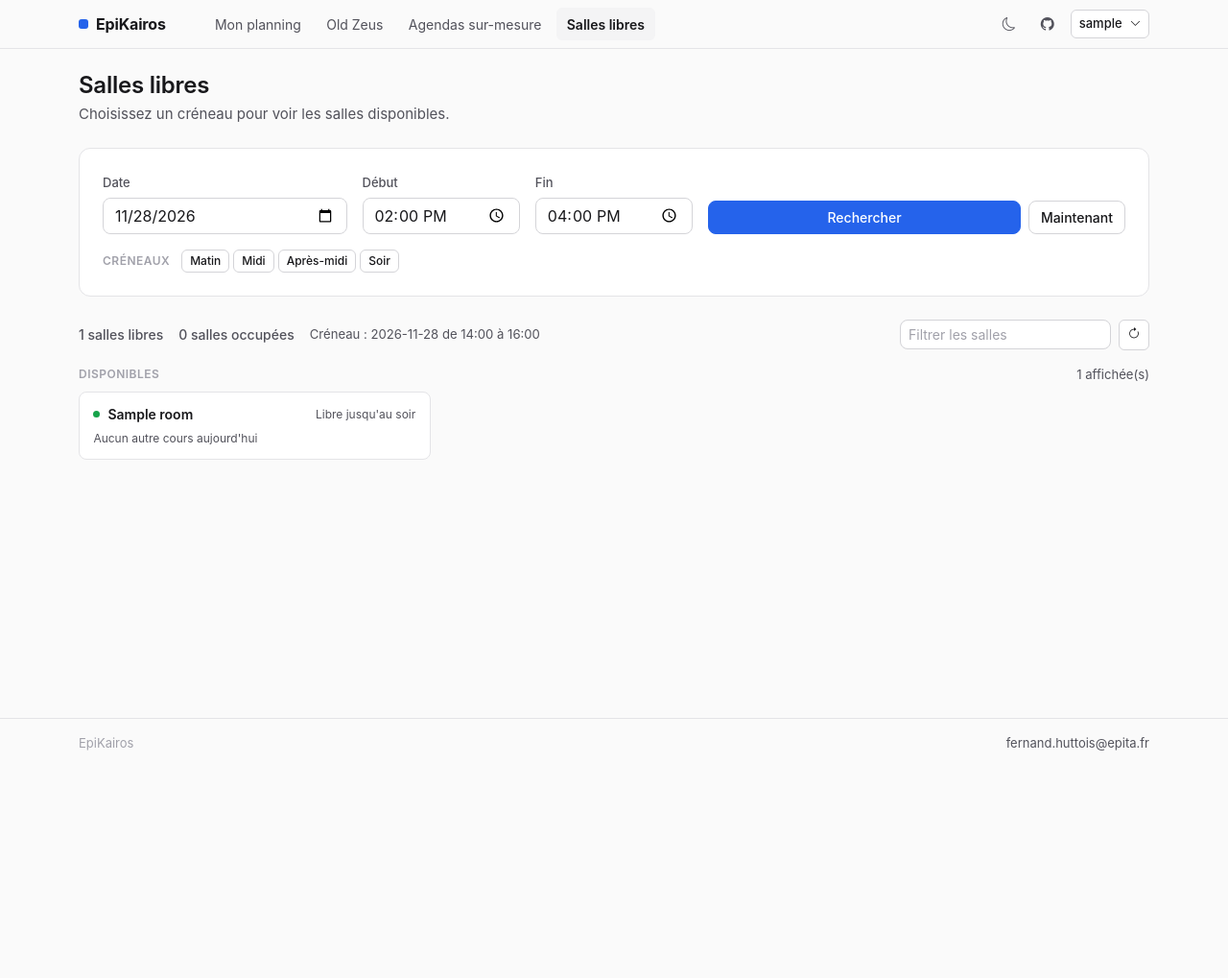
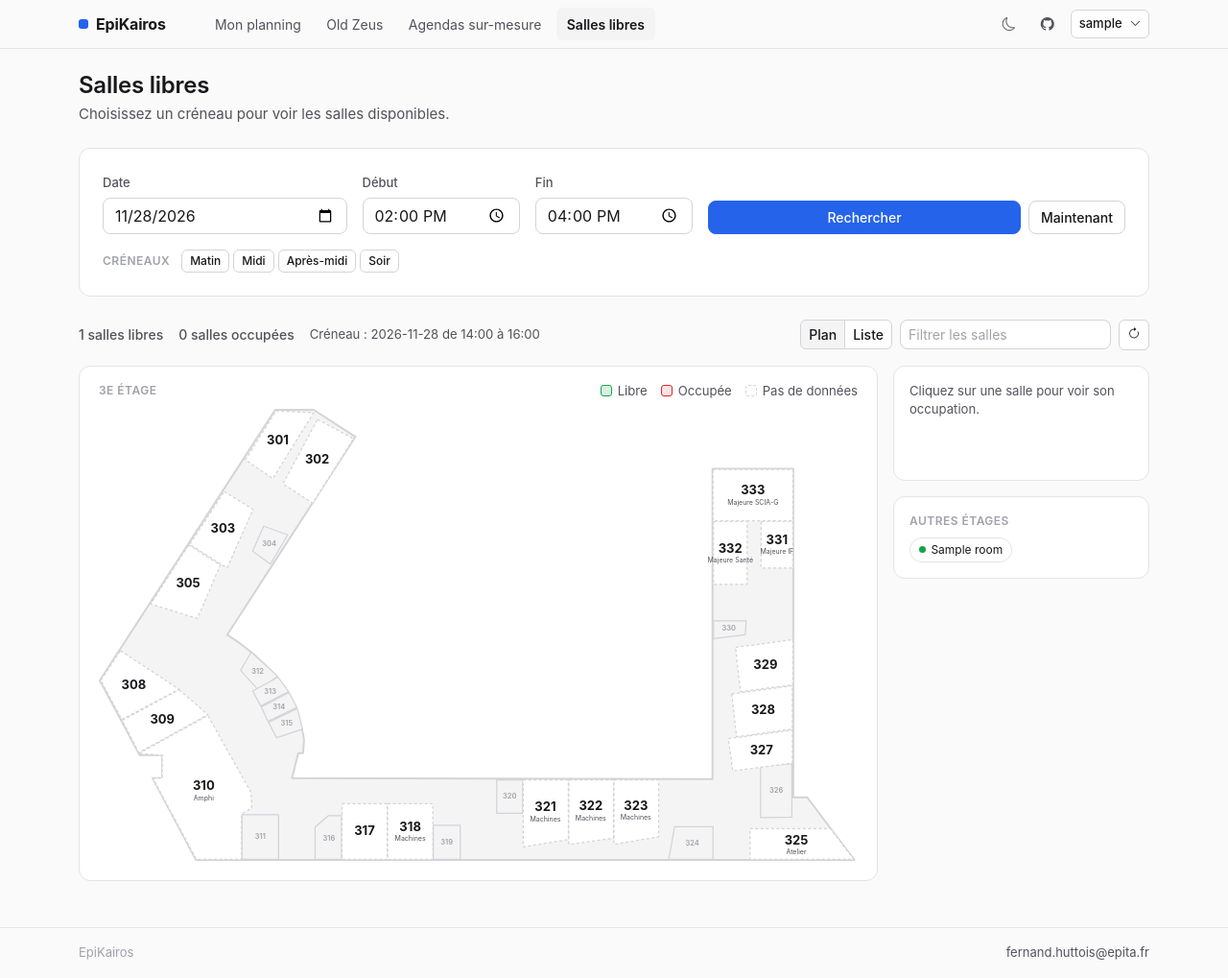
Before and after one commit to fernand01-hu/epikairos, a Flask app: page /rooms in a window 1280 px wide. Shown: the whole page at 96% size. Before the commit the page ends 782 px from the top, so only its background shows below. Run offline with Flask 3, Linux system fonts and the light colour scheme; the visitor is signed in with stand-in values (Sample User, id 1); data comes from the database, SQL or seed files in the repository; tables that the repository leaves empty hold one stand-in row (values such as "Sample post").

Commit message:
feat(rooms): interactive 3rd-floor plan showing free and occupied rooms
Adds a Plan/Liste toggle to the free rooms page. Rooms are drawn from the
school's floor plan and colored by availability for the selected slot;
clicking one shows its current or next course. Rooms from other floors
are listed beside the plan.

Co-Authored-By: Claude Opus 5.5 <noreply@anthropic.com>

```diff
--- a/static/css/style.css
+++ b/static/css/style.css
@@ -1067,3 +1067,126 @@ i.bi[class*="text-"] {
     outline: 2px solid var(--accent);
     outline-offset: 3px;
 }
+
+/* ==========================================================================
+   Floor plan (Salles libres → Plan)
+   ========================================================================== */
+
+:root {
+    --fp-free: rgba(22, 163, 74, 0.16);
+    --fp-free-stroke: #16a34a;
+    --fp-busy: rgba(220, 38, 38, 0.13);
+    --fp-busy-stroke: #dc2626;
+}
+
+[data-bs-theme="dark"] {
+    --fp-free: rgba(34, 197, 94, 0.2);
+    --fp-free-stroke: #22c55e;
+    --fp-busy: rgba(248, 113, 113, 0.18);
+    --fp-busy-stroke: #f87171;
+}
+
+.floorplan-scroll {
+    overflow-x: auto;
+    -webkit-overflow-scrolling: touch;
+}
+
+#floorPlanContainer {
+    min-width: 640px;
+}
+
+.floorplan-svg {
+    display: block;
+    width: 100%;
+    height: auto;
+}
+
+.fp-outline {
+    fill: var(--surface-2);
+    stroke: var(--border-strong);
+    stroke-width: 4;
+    stroke-linejoin: round;
+}
+
+.fp-room polygon {
+    stroke-width: 2.5;
+    stroke-linejoin: round;
+    transition: fill 0.15s, stroke-width 0.15s, opacity 0.15s;
+}
+
+.fp-room text {
+    pointer-events: none;
+    text-anchor: middle;
+    dominant-baseline: middle;
+    fill: var(--text);
+}
+
+.fp-num { font-size: 26px; font-weight: 700; }
+.fp-num-sm { font-size: 15px; font-weight: 600; fill: var(--text-3) !important; }
+.fp-sub { font-size: 14px; fill: var(--text-2) !important; }
+.fp-until { font-weight: 600; fill: var(--fp-busy-stroke) !important; }
+
+.fp-room.is-free polygon { fill: var(--fp-free); stroke: var(--fp-free-stroke); }
+.fp-room.is-busy polygon { fill: var(--fp-busy); stroke: var(--fp-busy-stroke); }
+.fp-room.is-unknown polygon { fill: var(--surface); stroke: var(--border-strong); stroke-dasharray: 6 5; }
+.fp-room.is-office polygon { fill: var(--surface-2); stroke: var(--border-strong); }
+
+.fp-room[role="button"] { cursor: pointer; outline: none; }
+.fp-room[role="button"]:hover polygon,
+.fp-room[role="button"]:focus-visible polygon { stroke-width: 5; }
+.fp-room.is-selected polygon { stroke: var(--accent) !important; stroke-width: 6; stroke-dasharray: none; }
+.fp-room.is-dimmed { opacity: 0.25; }
+
+.fp-legend { display: flex; gap: 0.9rem; flex-wrap: wrap; }
+.fp-legend span { display: inline-flex; align-items: center; gap: 0.35rem; }
+
+.fp-swatch {
+    display: inline-block;
+    width: 12px;
+    height: 12px;
+    border-radius: 3px;
+    border: 1.5px solid;
+}
+.fp-swatch.is-free { background: var(--fp-free); border-color: var(--fp-free-stroke); }
+.fp-swatch.is-busy { background: var(--fp-busy); border-color: var(--fp-busy-stroke); }
+.fp-swatch.is-unknown { background: var(--surface); border: 1.5px dashed var(--border-strong); }
+
+.fp-details { min-height: 120px; }
+
+.fp-detail-title {
+    display: flex;
+    align-items: center;
+    gap: 0.5rem;
+    font-weight: 600;
+}
+
+.fp-detail-status {
+    font-size: 0.8125rem;
+    font-weight: 600;
+    margin: 0.35rem 0 0.6rem;
+}
+.fp-detail-status.is-free { color: var(--ok); }
+.fp-detail-status.is-busy { color: var(--danger); }
+
+.fp-detail-row {
+    display: flex;
+    flex-direction: column;
+    font-size: 0.8125rem;
+    padding: 0.4rem 0;
+    border-top: 1px solid var(--border);
+}
+.fp-detail-row .text-muted { font-size: 0.75rem; }
+
+.room-dot.is-busy { background-color: var(--danger); }
+.room-dot.is-unknown { background-color: var(--text-3); }
+
+.fp-chip {
+    display: inline-flex;
+    align-items: center;
+    gap: 0.35rem;
+    font-size: 0.75rem;
+    padding: 0.2rem 0.55rem;
+    border: 1px solid var(--border);
+    border-radius: 999px;
+    background: var(--surface);
+}
--- /dev/null
+++ b/static/js/floorplan.js
@@ -0,0 +1,167 @@
+/**
+ * EpiKairos - interactive floor plan (3rd floor) for the free rooms finder.
+ *
+ * Room shapes are traced from the school's floor plan, in a 1606x1029 space.
+ * `kind: "office"` rooms (Bureaux, staff room) never host classes and are
+ * drawn as plain building space. Any other room is matched against the
+ * free-rooms API by its 3-digit number ("Salle 301", "310 - Amphi Plat").
+ */
+(function () {
+    const SVG_NS = "http://www.w3.org/2000/svg";
+
+    const OUTLINE =
+        "M390,4 L470,4 L557,60 L290,472 Q430,560 450,690 L448,718 L438,718 L425,770 " +
+        "L1300,772 L1300,127 L1468,127 L1468,810 L1497,810 L1595,940 L225,940 " +
+        "L135,770 L155,770 L155,722 L108,722 L25,567 Z";
+
+    const ROOMS = [
+        // West wing
+        { id: "301", pts: "392,6 470,10 385,147 328,108" },
+        { id: "302", pts: "478,24 553,64 468,198 406,158" },
+        { id: "303", pts: "284,174 344,211 290,333 212,284" },
+        { id: "304", label: "Bureau", kind: "office", pts: "366,246 416,264 380,325 343,298" },
+        { id: "305", pts: "210,285 276,327 228,438 131,408" },
+        { id: "308", pts: "68,505 190,585 71,648 27,567" },
+        { id: "309", pts: "190,586 250,638 106,717 72,650" },
+        { id: "310", label: "Amphi", pts: "106,719 250,640 340,800 341,832 320,845 320,939 226,939 136,771 155,770 155,722" },
+        { id: "312", label: "Bureau", kind: "office", pts: "340,508 395,558 356,588 318,546" },
+        { id: "313", label: "Bureau", kind: "office", pts: "396,560 418,590 360,620 343,589" },
+        { id: "314", label: "Bureau", kind: "office", pts: "419,592 435,623 375,652 361,622" },
+        { id: "315", label: "Bureau", kind: "office", pts: "436,625 447,668 393,686 376,654" },
+        // South wing
+        { id: "311", label: "Bureau", kind: "office", pts: "321,846 397,846 397,939 321,939" },
+        { id: "316", label: "Bureau", kind: "office", pts: "473,872 501,848 528,848 528,939 473,939" },
+        { id: "317", pts: "529,823 623,823 623,939 529,939" },
+        { id: "318", label: "Machines", pts: "624,823 718,823 718,939 624,939" },
+        { id: "319", label: "Bureau", kind: "office", pts: "719,868 775,868 775,939 719,939" },
+        { id: "320", label: "Bureau", kind: "office", pts: "851,774 905,774 905,843 851,843" },
+        { id: "321", label: "Machines", pts: "906,774 1000,774 1000,898 906,913" },
+        { id: "322", label: "Machines", pts: "1001,774 1094,774 1094,895 1001,908" },
+        { id: "323", label: "Machines", pts: "1095,774 1188,774 1188,892 1095,908" },
+        { id: "324", label: "Bureau", kind: "office", pts: "1221,871 1301,871 1301,939 1209,939" },
+        { id: "325", label: "Atelier", pts: "1378,875 1545,875 1594,939 1378,939" },
+        // East wing
+        { id: "326", label: "Salle de repos", kind: "office", pts: "1400,746 1465,740 1465,851 1400,852" },
+        { id: "327", pts: "1333,688 1466,670 1466,739 1342,755" },
+        { id: "328", pts: "1340,595 1466,578 1466,668 1350,684" },
+        { id: "329", pts: "1348,498 1467,482 1467,576 1358,590" },
+        { id: "330", label: "Bureau", kind: "office", pts: "1302,443 1370,443 1368,472 1302,480" },
+        { id: "331", label: "Majeure IF", pts: "1401,236 1467,236 1467,333 1401,333" },
+        { id: "332", label: "Majeure Santé", pts: "1302,236 1372,236 1372,367 1302,367" },
+        { id: "333", label: "Majeure SCIA-G", pts: "1301,128 1467,128 1467,235 1301,235" },
+    ];
+
+    const PLAN_IDS = new Set(ROOMS.map(r => r.id));
+
+    function roomNumber(name) {
+        const m = String(name || "").match(/\b(\d{3})\b/);
+        return m ? m[1] : null;
+    }
+
+    function centroid(pts) {
+        const coords = pts.split(" ").map(p => p.split(",").map(Number));
+        // Area-weighted polygon centroid, so labels sit inside slanted rooms
+        let a = 0, cx = 0, cy = 0;
+        for (let i = 0; i < coords.length; i++) {
+            const [x0, y0] = coords[i];
+            const [x1, y1] = coords[(i + 1) % coords.length];
+            const f = x0 * y1 - x1 * y0;
+            a += f; cx += (x0 + x1) * f; cy += (y0 + y1) * f;
+        }
+        a *= 0.5;
+        if (Math.abs(a) < 1e-6) return coords[0];
+        return [cx / (6 * a), cy / (6 * a)];
+    }
+
+    function el(tag, attrs, text) {
+        const node = document.createElementNS(SVG_NS, tag);
+        for (const [k, v] of Object.entries(attrs || {})) node.setAttribute(k, v);
+        if (text !== undefined) node.textContent = text;
+        return node;
+    }
+
+    /** Builds { "301": {status, data}, ... } from a free-rooms API response. */
+    function indexStatuses(data) {
+        const map = {};
+        (data.free_rooms || []).forEach(r => {
+            const n = roomNumber(r.room_name);
+            if (n) map[n] = { status: "free", room: r };
+        });
+        (data.occupied_rooms || []).forEach(r => {
+            const n = roomNumber(r.room_name);
+            if (n) map[n] = { status: "busy", room: r };
+        });
+        return map;
+    }
+
+    /**
+     * Renders the plan into `container`.
+     * onSelect(roomDef, entry|null) fires when a room is clicked or activated by keyboard.
+     */
+    function render(container, data, { filter = "", selected = null, onSelect } = {}) {
+        const statuses = indexStatuses(data || {});
+        const svg = el("svg", {
+            viewBox: "15 0 1595 950",
+            class: "floorplan-svg",
+            role: "group",
+            "aria-label": "Plan du 3e étage",
+        });
+
+        svg.appendChild(el("path", { d: OUTLINE, class: "fp-outline" }));
+
+        ROOMS.forEach(def => {
+            const entry = statuses[def.id] || null;
+            let state = "unknown";
+            if (def.kind === "office") state = "office";
+            else if (entry) state = entry.status;
+
+            const name = entry ? entry.room.room_name : `Salle ${def.id}`;
+            const matches = !filter || name.toLowerCase().includes(filter) || (def.label || "").toLowerCase().includes(filter)
+                || (entry && entry.status === "busy" && ((entry.room.current_course || {}).title || "").toLowerCase().includes(filter));
+
+            const g = el("g", {
+                class: `fp-room is-${state}${matches ? "" : " is-dimmed"}${selected === def.id ? " is-selected" : ""}`,
+                "data-room": def.id,
+            });
+            if (state !== "office") {
+                g.setAttribute("tabindex", "0");
+                g.setAttribute("role", "button");
+                const stateLabel = { free: "libre", busy: "occupée", unknown: "pas de données" }[state];
+                g.setAttribute("aria-label", `${name}, ${stateLabel}`);
+            }
+
+            g.appendChild(el("polygon", { points: def.pts }));
+            const [cx, cy] = centroid(def.pts);
+            const small = def.kind === "office";
+            g.appendChild(el("text", { x: cx, y: cy - (def.label && !small ? 8 : 0), class: small ? "fp-num fp-num-sm" : "fp-num" }, def.id));
+            if (def.label && !small) {
+                g.appendChild(el("text", { x: cx, y: cy + 16, class: "fp-sub" }, def.label));
+            }
+            if (entry && entry.status === "busy" && !small) {
+                const until = (entry.room.current_course || {}).end;
+                if (until) g.appendChild(el("text", { x: cx, y: cy + (def.label ? 36 : 22), class: "fp-sub fp-until" }, `→ ${until}`));
+            }
+
+            if (state !== "office" && onSelect) {
+                const activate = () => onSelect(def, entry);
+                g.addEventListener("click", activate);
+                g.addEventListener("keydown", e => {
+                    if (e.key === "Enter" || e.key === " ") { e.preventDefault(); activate(); }
+                });
+            }
+            svg.appendChild(g);
+        });
+
+        container.replaceChildren(svg);
+    }
+
+    /** Rooms returned by the API that are not drawn on this floor's plan. */
+    function offPlanRooms(data) {
+        const out = [];
+        (data.free_rooms || []).forEach(r => { if (!PLAN_IDS.has(roomNumber(r.room_name))) out.push({ status: "free", room: r }); });
+        (data.occupied_rooms || []).forEach(r => { if (!PLAN_IDS.has(roomNumber(r.room_name))) out.push({ status: "busy", room: r }); });
+        return out;
+    }
+
+    window.FloorPlan = { render, offPlanRooms, roomNumber };
+})();
--- a/static/js/rooms.js
+++ b/static/js/rooms.js
@@ -28,7 +28,37 @@ document.addEventListener("DOMContentLoaded", () => {
     const occupiedRoomsSection = document.getElementById("occupiedRoomsSection");
     const occupiedRoomsGrid = document.getElementById("occupiedRoomsGrid");
 
+    const floorPlanSection = document.getElementById("floorPlanSection");
+    const floorPlanContainer = document.getElementById("floorPlanContainer");
+    const floorPlanDetails = document.getElementById("floorPlanDetails");
+    const offPlanCard = document.getElementById("offPlanCard");
+    const offPlanList = document.getElementById("offPlanList");
+    const roomsResultsContainer = document.getElementById("roomsResultsContainer");
+
     let lastData = null;
+    let selectedRoom = null;
+
+    function readStoredView() {
+        if (location.hash === "#plan") return "plan";
+        if (location.hash === "#liste") return "list";
+        try { return localStorage.getItem("roomsView") || "plan"; } catch (e) { return "plan"; }
+    }
+    let currentView = readStoredView();
+    const viewRadio = document.querySelector(`input[name="roomsView"][value="${currentView}"]`);
+    if (viewRadio) viewRadio.checked = true;
+
+    document.querySelectorAll('input[name="roomsView"]').forEach(radio => {
+        radio.addEventListener("change", () => {
+            currentView = radio.value;
+            try { localStorage.setItem("roomsView", currentView); } catch (e) { /* private mode */ }
+            history.replaceState(null, "", currentView === "plan" ? "#plan" : "#liste");
+            if (lastData) renderView(lastData, currentFilter());
+        });
+    });
+
+    function currentFilter() {
+        return roomFilterInput ? roomFilterInput.value.trim().toLowerCase() : "";
+    }
 
     function escapeHtml(str) {
         if (!str) return "";
@@ -91,7 +121,7 @@ document.addEventListener("DOMContentLoaded", () => {
     if (roomFilterInput) {
         roomFilterInput.addEventListener("input", () => {
             if (lastData) {
-                renderCards(lastData, roomFilterInput.value.trim().toLowerCase());
+                renderView(lastData, currentFilter());
             }
         });
     }
@@ -116,6 +146,7 @@ document.addEventListener("DOMContentLoaded", () => {
         freeRoomsSection.classList.add("d-none");
         occupiedRoomsSection.classList.add("d-none");
         resultsSummaryBar.classList.add("d-none");
+        floorPlanSection.classList.add("d-none");
 
         try {
             const res = await fetch("/api/database/free-rooms", {
@@ -247,7 +278,92 @@ document.addEventListener("DOMContentLoaded", () => {
         occupiedRoomsBadge.textContent = `${data.occupied_count} salles occupées`;
         searchIntervalLabel.textContent = `Créneau : ${data.date} de ${data.start_time} à ${data.end_time}`;
 
-        renderCards(data, filterQuery);
+        renderView(data, filterQuery);
+    }
+
+    function renderView(data, filterQuery = "") {
+        const showPlan = currentView === "plan" && window.FloorPlan;
+        floorPlanSection.classList.toggle("d-none", !showPlan);
+        roomsResultsContainer.classList.toggle("d-none", showPlan);
+        if (showPlan) {
+            renderPlan(data, filterQuery);
+        } else {
+            renderCards(data, filterQuery);
+        }
+    }
+
+    // -------------------------------------------------------------------------
+    // Floor plan view
+    // -------------------------------------------------------------------------
+    function findEntry(data, number) {
+        const match = r => window.FloorPlan.roomNumber(r.room_name) === number;
+        const free = (data.free_rooms || []).find(match);
+        if (free) return { status: "free", room: free };
+        const busy = (data.occupied_rooms || []).find(match);
+        if (busy) return { status: "busy", room: busy };
+        return null;
+    }
+
+    function renderPlan(data, filterQuery) {
+        window.FloorPlan.render(floorPlanContainer, data, {
+            filter: filterQuery,
+            selected: selectedRoom,
+            onSelect: (def) => {
+                selectedRoom = def.id;
+                renderPlan(data, currentFilter());
+                const g = floorPlanContainer.querySelector(`[data-room="${def.id}"]`);
+                if (g) g.focus({ preventScroll: true });
+            },
+        });
+        renderDetails(data);
+        renderOffPlan(data, filterQuery);
+    }
+
+    function renderDetails(data) {
+        if (!selectedRoom) {
+            floorPlanDetails.innerHTML = '<div class="small text-muted">Cliquez sur une salle pour voir son occupation.</div>';
+            return;
+        }
+        const entry = findEntry(data, selectedRoom);
+        if (!entry) {
+            floorPlanDetails.innerHTML = `
+                <div class="fp-detail-title"><span class="room-dot is-unknown"></span>Salle ${escapeHtml(selectedRoom)}</div>
+                <div class="small text-muted mt-1">Aucun cours de cette salle n'est connu d'EpiKairos. Elle apparaîtra dès qu'un étudiant aura synchronisé un planning qui l'utilise.</div>`;
+            return;
+        }
+        const r = entry.room;
+        if (entry.status === "free") {
+            const until = r.next_course && r.next_course.start ? `jusqu'à ${escapeHtml(r.next_course.start)}` : "jusqu'au soir";
+            const next = r.next_course
+                ? `<div class="fp-detail-row"><span class="text-muted">Prochain cours</span><span>${escapeHtml(r.next_course.title)}</span><span class="text-muted">${escapeHtml(r.next_course.start)} – ${escapeHtml(r.next_course.end)}</span></div>`
+                : '<div class="small text-muted mt-2">Aucun autre cours ce jour-là.</div>';
+            floorPlanDetails.innerHTML = `
+                <div class="fp-detail-title"><span class="room-dot"></span>${escapeHtml(r.room_name)}</div>
+                <div class="fp-detail-status is-free">Libre ${until}</div>
+                ${next}`;
+        } else {
+            const c = r.current_course || {};
+            const teachers = c.teachers && c.teachers.length ? c.teachers.join(", ") : "—";
+            const groups = c.groups && c.groups.length ? c.groups.join(", ") : "—";
+            floorPlanDetails.innerHTML = `
+                <div class="fp-detail-title"><span class="room-dot is-busy"></span>${escapeHtml(r.room_name)}</div>
+                <div class="fp-detail-status is-busy">Occupée ${c.start ? `de ${escapeHtml(c.start)} ` : ""}jusqu'à ${escapeHtml(c.end || "—")}</div>
+                <div class="fp-detail-row"><span class="text-muted">Cours</span><span>${escapeHtml(c.title || "Cours")}</span></div>
+                <div class="fp-detail-row"><span class="text-muted">Enseignants</span><span>${escapeHtml(teachers)}</span></div>
+                <div class="fp-detail-row"><span class="text-muted">Groupes</span><span>${escapeHtml(groups)}</span></div>`;
+        }
+    }
+
+    function renderOffPlan(data, filterQuery) {
+        const rooms = window.FloorPlan.offPlanRooms(data)
+            .filter(e => !filterQuery || (e.room.room_name || "").toLowerCase().includes(filterQuery));
+        offPlanCard.classList.toggle("d-none", rooms.length === 0);
+        offPlanList.innerHTML = rooms.map(e => {
+            const hint = e.status === "free"
+                ? (e.room.next_course ? `Libre jusqu'à ${e.room.next_course.start}` : "Libre jusqu'au soir")
+                : `Occupée jusqu'à ${(e.room.current_course || {}).end || "—"}`;
+            return `<span class="fp-chip is-${e.status}" title="${escapeHtml(hint)}"><span class="room-dot${e.status === "busy" ? " is-busy" : ""}"></span>${escapeHtml(e.room.room_name)}</span>`;
+        }).join("");
     }
 
     // Check if ?now=1 was passed or page opened with is_now
--- a/static/sw.js
+++ b/static/sw.js
@@ -3,7 +3,7 @@
  * Version: 1.1.0
  */
 
-const CACHE_NAME = 'epikairos-shell-v2';
+const CACHE_NAME = 'epikairos-shell-v3';
 const CORE_ASSETS = [
     '/',
     '/manifest.json',
--- a/templates/base.html
+++ b/templates/base.html
@@ -33,7 +33,7 @@
     <link rel="stylesheet" href="https://cdn.jsdelivr.net/npm/bootstrap-icons@1.11.3/font/bootstrap-icons.min.css">
 
     <!-- Custom Styles -->
-    <link rel="stylesheet" href="{{ url_for('static', filename='css/style.css') }}?v=20261025">
+    <link rel="stylesheet" href="{{ url_for('static', filename='css/style.css') }}?v=20261122">
     {% block head %}{% endblock %}
 </head>
 <body class="d-flex flex-column min-vh-100">
--- a/templates/rooms.html
+++ b/templates/rooms.html
@@ -52,6 +52,12 @@
         <span class="small text-muted" id="searchIntervalLabel"></span>
     </div>
     <div class="d-flex align-items-center gap-2">
+        <div class="btn-group btn-group-sm" role="group" aria-label="Affichage">
+            <input type="radio" class="btn-check" name="roomsView" id="viewPlanBtn" value="plan" autocomplete="off" checked>
+            <label class="btn btn-outline-secondary" for="viewPlanBtn">Plan</label>
+            <input type="radio" class="btn-check" name="roomsView" id="viewListBtn" value="list" autocomplete="off">
+            <label class="btn btn-outline-secondary" for="viewListBtn">Liste</label>
+        </div>
         <input type="text" id="roomFilterInput" class="form-control form-control-sm" placeholder="Filtrer les salles" style="max-width: 220px;">
         <button type="button" class="btn btn-sm btn-outline-secondary icon-btn" id="refreshBtn" title="Actualiser" aria-label="Actualiser">
             <i class="bi bi-arrow-clockwise"></i>
@@ -62,6 +68,35 @@
 <div id="roomsLoading" class="text-center py-5 d-none">
     <div class="spinner-border spinner-border-sm text-muted" role="status">
         <span class="visually-hidden">Recherche des salles...</span>
+    </div>
+</div>
+
+<div id="floorPlanSection" class="mb-4 d-none">
+    <div class="row g-3">
+        <div class="col-lg-9">
+            <div class="card p-2 p-sm-3 floorplan-card">
+                <div class="d-flex align-items-center justify-content-between flex-wrap gap-2 px-1 mb-2">
+                    <span class="section-label">3e étage</span>
+                    <div class="fp-legend small text-muted">
+                        <span><i class="fp-swatch is-free"></i>Libre</span>
+                        <span><i class="fp-swatch is-busy"></i>Occupée</span>
+                        <span><i class="fp-swatch is-unknown"></i>Pas de données</span>
+                    </div>
+                </div>
+                <div class="floorplan-scroll">
+                    <div id="floorPlanContainer"></div>
+                </div>
+            </div>
+        </div>
+        <div class="col-lg-3">
+            <div class="card p-3 fp-details" id="floorPlanDetails" aria-live="polite">
+                <div class="small text-muted">Cliquez sur une salle pour voir son occupation.</div>
+            </div>
+            <div class="card p-3 mt-3 d-none" id="offPlanCard">
+                <span class="section-label mb-2 d-block">Autres étages</span>
+                <div id="offPlanList" class="d-flex flex-wrap gap-1"></div>
+            </div>
+        </div>
     </div>
 </div>
 
@@ -90,5 +125,6 @@
 {% endblock %}
 
 {% block scripts %}
-<script src="{{ url_for('static', filename='js/rooms.js') }}?v=20261024"></script>
+<script src="{{ url_for('static', filename='js/floorplan.js') }}?v=20261122"></script>
+<script src="{{ url_for('static', filename='js/rooms.js') }}?v=20261122"></script>
 {% endblock %}
```
